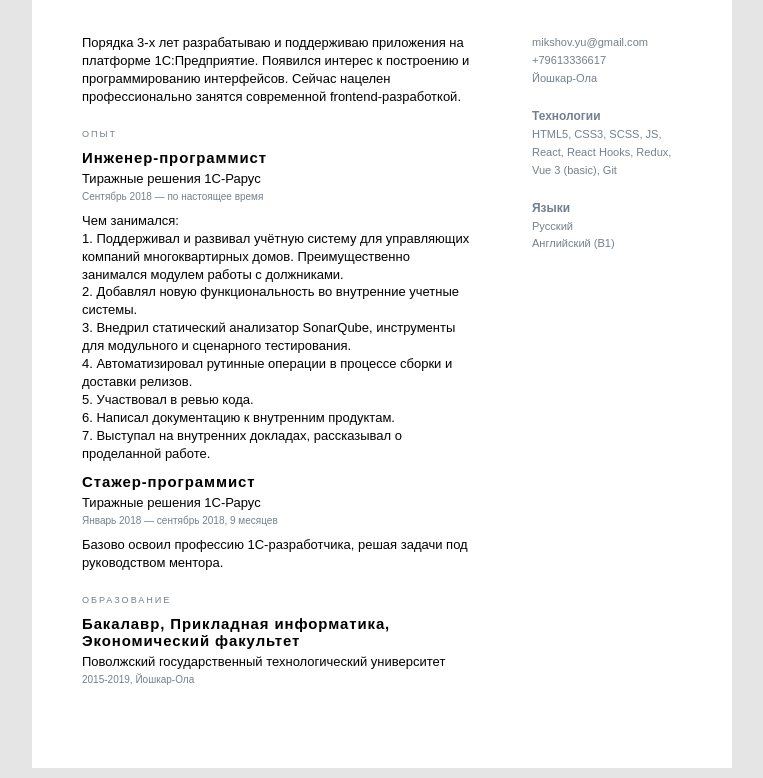
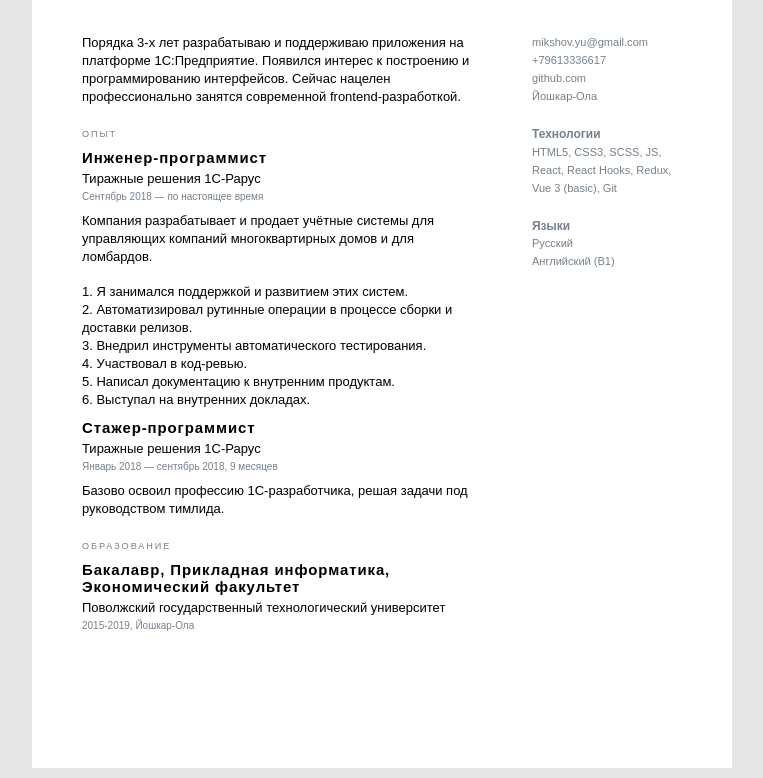
Before and after one commit to yurimikushov/yurimikushov.github.io, a plain HTML site: page cv/index.html in a window 1280 px wide. Shown: the part 142-920 px from the top of the page, without its empty margins (258-1021 px from the left). Drawn offline with Linux system fonts and the light colour scheme.

Commit message:
chore: updated info

```diff
--- a/cv/index.html
+++ b/cv/index.html
@@ -34,27 +34,22 @@
                                 Сентябрь 2018 — по настоящее время
                             </h3>
                             <p class="experience__discription">
-                                Чем занимался:
+                                Компания разрабатывает и продает учётные системы для
+                                управляющих компаний многоквартирных домов и для
+                                ломбардов.
+                                <br /><br />
+                                1. Я занимался поддержкой и развитием этих систем.
                                 <br />
-                                1. Поддерживал и развивал учётную систему для управляющих
-                                компаний многоквартирных домов. Преимущественно занимался
-                                модулем работы с должниками.
-                                <br />
-                                2. Добавлял новую функциональность во внутренние учетные
-                                системы.
-                                <br />
-                                3. Внедрил статический анализатор SonarQube, инструменты
-                                для модульного и сценарного тестирования.
-                                <br />
-                                4. Автоматизировал рутинные операции в процессе сборки и
+                                2. Автоматизировал рутинные операции в процессе сборки и
                                 доставки релизов.
                                 <br />
-                                5. Участвовал в ревью кода.
+                                3. Внедрил инструменты автоматического тестирования.
                                 <br />
-                                6. Написал документацию к внутренним продуктам.
+                                4. Участвовал в код-ревью.
                                 <br />
-                                7. Выступал на внутренних докладах, рассказывал о
-                                проделанной работе.
+                                5. Написал документацию к внутренним продуктам.
+                                <br />
+                                6. Выступал на внутренних докладах.
                                 <br />
                             </p>
                         </article>
@@ -66,7 +61,7 @@
                             </h3>
                             <p class="experience__discription">
                                 Базово освоил профессию 1С-разработчика, решая задачи под
-                                руководством ментора.
+                                руководством тимлида.
                             </p>
                         </article>
                     </div>
@@ -89,6 +84,11 @@
                             <a href="mailto:mikshov.yu@gmail.com">mikshov.yu@gmail.com</a>
                         </p>
                         <p class="contact"><a href="tel:79613336617">+79613336617</a></p>
+                        <p class="contact">
+                            <a href="https://github.com/yurimikushov" target="_blank">
+                                github.com
+                            </a>
+                        </p>
                         <p class="contact">
                             <a
                                 href="https://yandex.ru/maps/41/yoshkar-ola"
```
